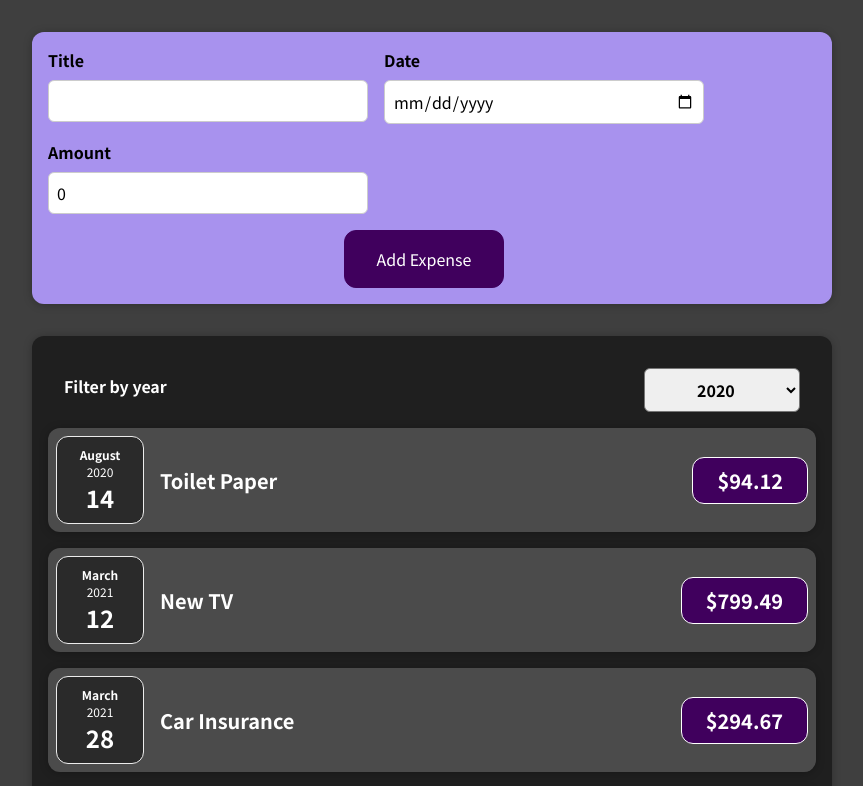
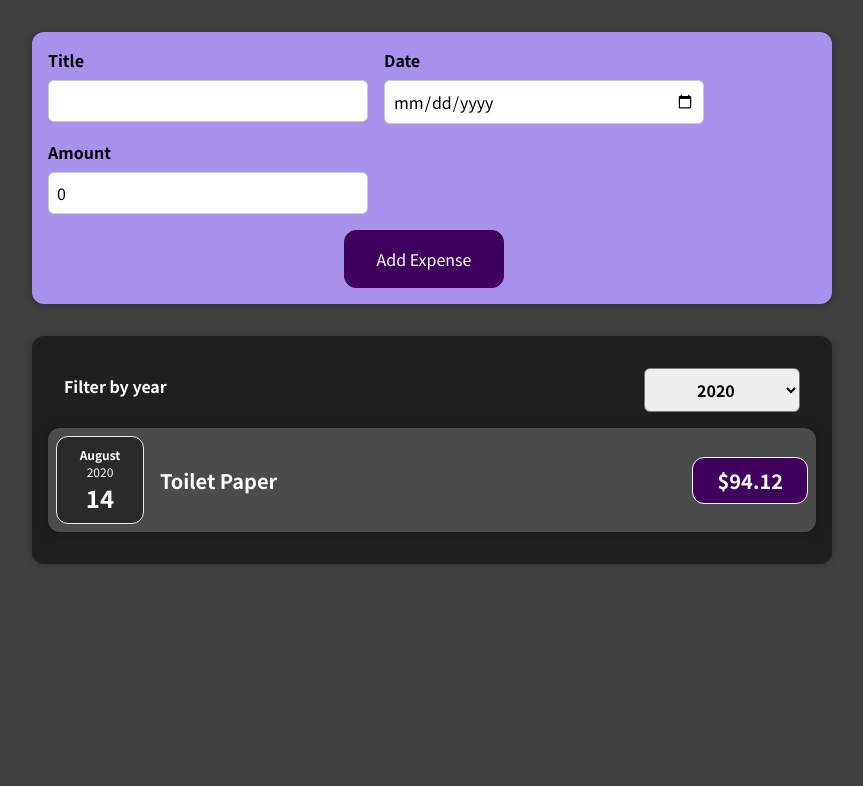
Before and after one commit to Richie1136/React-expense-tracker-udemy, a React (Create React App) app in the folder expense-tracker/: page / in a window 1280 px wide. Shown: the top 786 px of the page, without its empty margins (208-1071 px from the left). Built offline with nearby package versions, Linux system fonts and the light colour scheme; the HTML template or start-up script is replaced by a standard one.

Commit message:
filtered the year and conditional rendering data using a ternary operator

```diff
--- a/expense-tracker/src/components/expense/Expense.js
+++ b/expense-tracker/src/components/expense/Expense.js
@@ -8,13 +8,18 @@ function Expense({ expense }) {
   const [year, setYear] = useState('2020')
 
   const filteredYear = (selectedYear) => {
-    setYear(year)
+    setYear(selectedYear)
   }
+
+  const filteredExpenses = expense.filter((item) => {
+    return item.date.getFullYear().toString() === year
+  })
+
   return (
     <div>
       <Card className='expenses'>
         <ExpensesFilter selected={year} onChangeFilter={filteredYear} />
-        {expense.map((item) => {
+        {filteredExpenses.length === 0 ? <p>No expenses founded</p> : filteredExpenses.map((item) => {
           return <ExpenseItem key={item.id} title={item.title} amount={item.amount} date={item.date} />
         })}
       </Card>
--- a/expense-tracker/src/components/expensesfilter/ExpensesFilter.js
+++ b/expense-tracker/src/components/expensesfilter/ExpensesFilter.js
@@ -2,6 +2,7 @@ import React, { useState } from 'react'
 import './ExpensesFilter.css'
 
 const ExpensesFilter = ({ onChangeFilter, selected }) => {
+
 
   const yearChange = (e) => {
     onChangeFilter(e.target.value)
```
